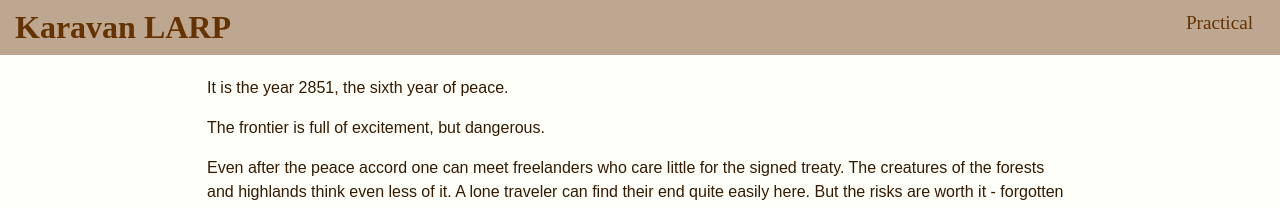
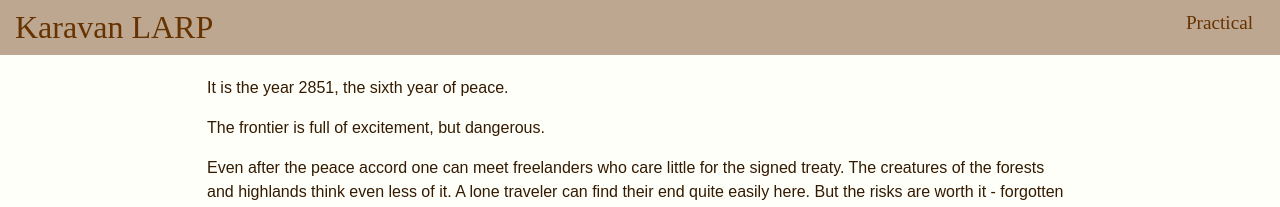
Before and after one commit to karavanlarp/karavanlarp.github.io, a Jekyll site: the page built from index.md, in a window 1280 px wide. Shown: the top 207 px of the page. Built offline with Jekyll 4.4.1, drawn with Linux system fonts in a browser that asks for light colours; some web fonts are replaced.

Commit message:
make escape button font normal

```diff
--- a/css/main.css
+++ b/css/main.css
@@ -22,7 +22,7 @@ body {
 	color: #663300;
 }
 
-#header h1 {
+#header h1 a {
 	font-weight: normal;
 }
 
```
